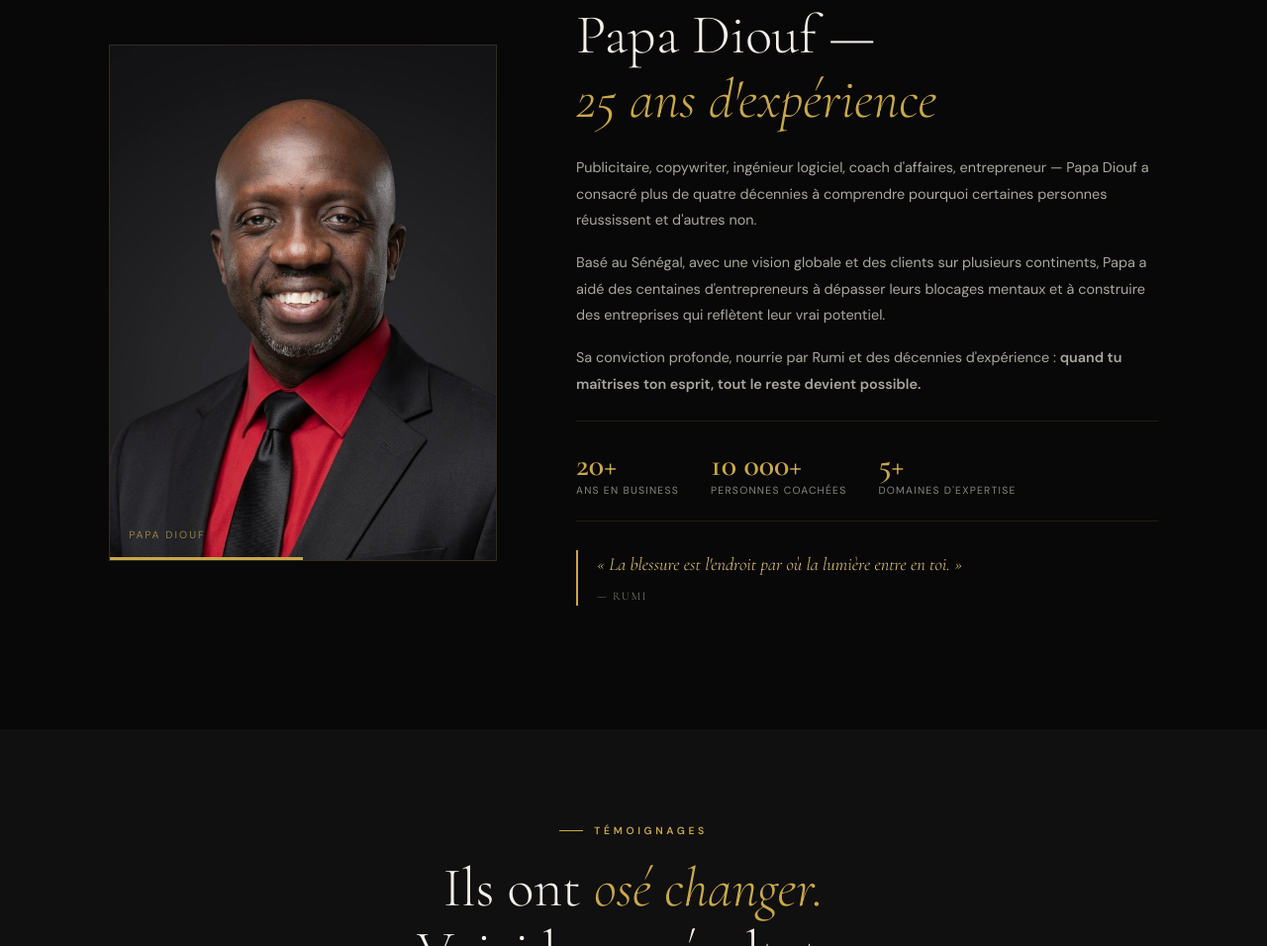
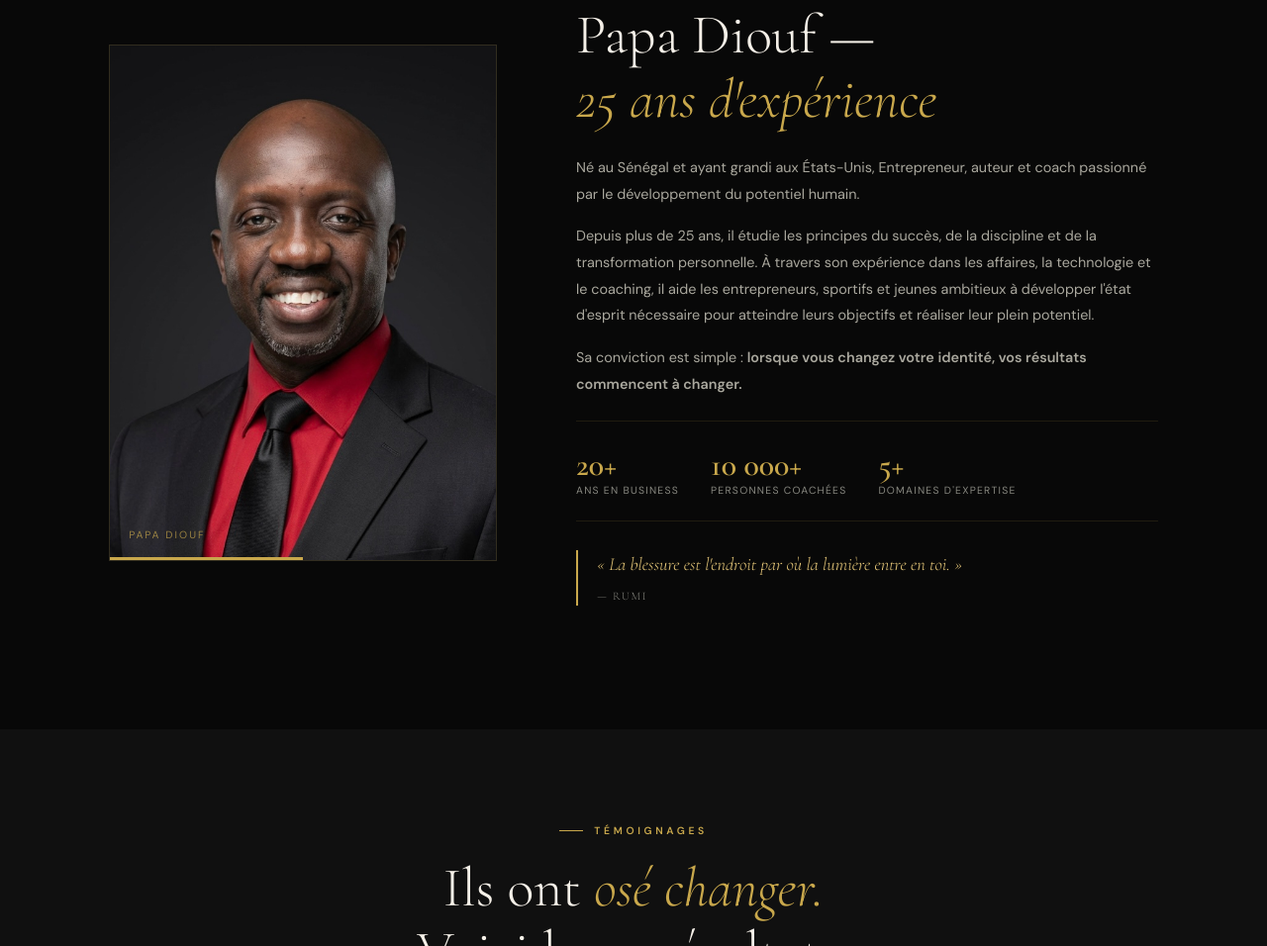
Before and after one commit to Magaltouba1176/mindset-academy, a website: page public/index.html in a window 1280 px wide. Shown: the part 4251-5207 px from the top of the page at 99% size. Drawn offline with nearby package versions, Linux system fonts and the light colour scheme.

Commit message:
Update coach bio text

```diff
--- a/public/index.html
+++ b/public/index.html
@@ -650,9 +650,9 @@ footer {
       <div class="apropos-content">
         <div class="section-tag">Ton Coach</div>
         <h2>Papa Diouf —<br><em>25 ans d'expérience</em></h2>
-        <p>Publicitaire, copywriter, ingénieur logiciel, coach d'affaires, entrepreneur — Papa Diouf a consacré plus de quatre décennies à comprendre pourquoi certaines personnes réussissent et d'autres non.</p>
-        <p>Basé au Sénégal, avec une vision globale et des clients sur plusieurs continents, Papa a aidé des centaines d'entrepreneurs à dépasser leurs blocages mentaux et à construire des entreprises qui reflètent leur vrai potentiel.</p>
-        <p>Sa conviction profonde, nourrie par Rumi et des décennies d'expérience : <strong>quand tu maîtrises ton esprit, tout le reste devient possible.</strong></p>
+        <p>Né au Sénégal et ayant grandi aux États-Unis, Entrepreneur, auteur et coach passionné par le développement du potentiel humain.</p>
+        <p>Depuis plus de 25 ans, il étudie les principes du succès, de la discipline et de la transformation personnelle. À travers son expérience dans les affaires, la technologie et le coaching, il aide les entrepreneurs, sportifs et jeunes ambitieux à développer l'état d'esprit nécessaire pour atteindre leurs objectifs et réaliser leur plein potentiel.</p>
+        <p>Sa conviction est simple : <strong>lorsque vous changez votre identité, vos résultats commencent à changer.</strong></p>
         <div class="apropos-stats">
           <div><div class="a-stat-n">20+</div><div class="a-stat-l">Ans en business</div></div>
           <div><div class="a-stat-n">10 000+</div><div class="a-stat-l">Personnes coachées</div></div>
```
